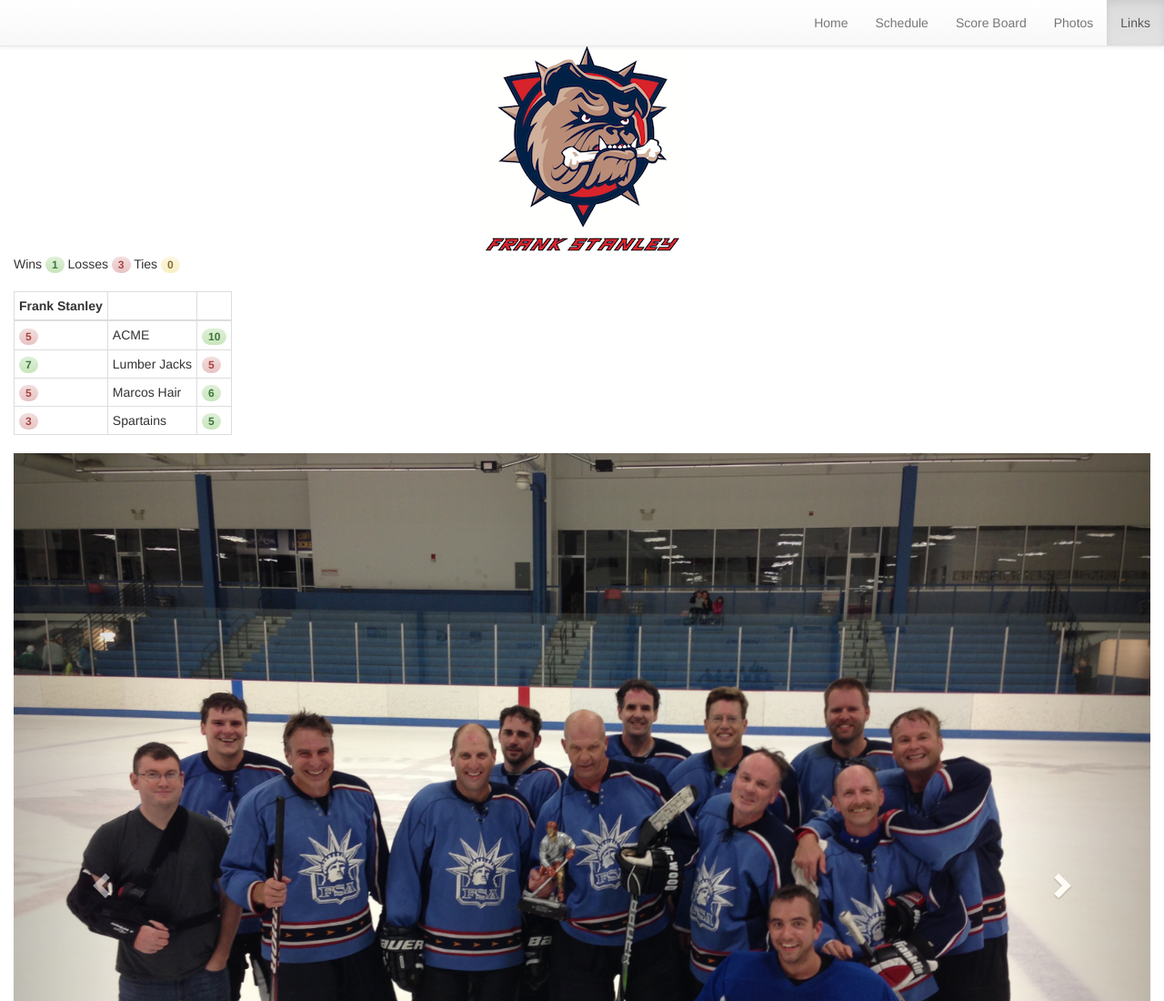
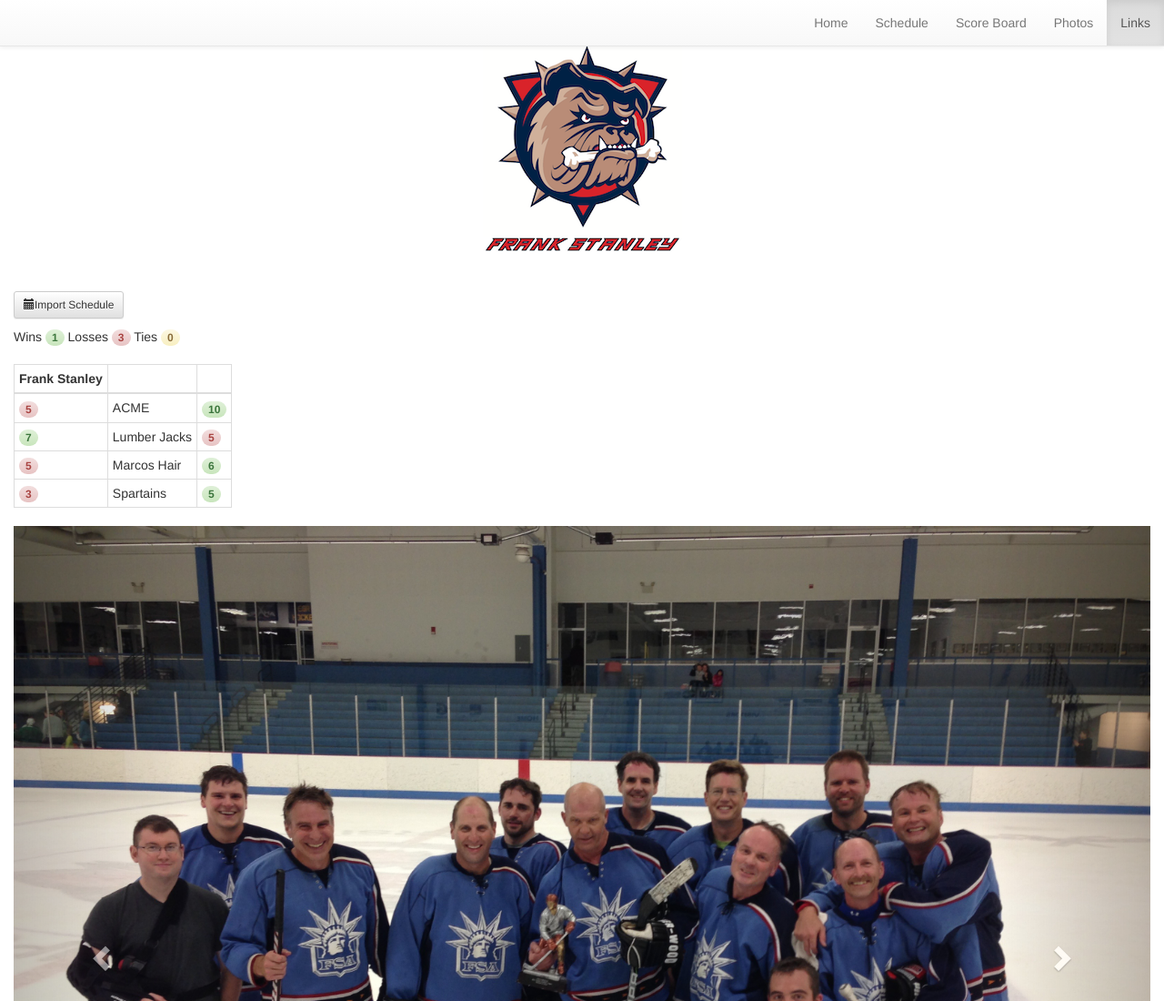
Before and after one commit to frankstanleyhockey/frankstanleyhockey.github.io, a plain HTML site: page index.html in a window 1280 px wide. Shown: the top 1100 px of the page at 91% size. Drawn offline with nearby package versions, Linux system fonts and the light colour scheme; a script that the page names is missing.

Commit message:
added import calendar

```diff
--- a/index.html
+++ b/index.html
@@ -42,7 +42,15 @@
     <br/>
     <br/>
     <img src="banner.png" class="img-responsive center-block"></img>
-
+    <br />
+    <br />
+    <div class="col-md-12">
+      <a class="btn btn-default btn-sm" role="button" href="https://calendar.google.com/calendar/ical/d7vvd9vnv4eui24g963pvtiqcs%40group.calendar.google.com/public/basic.ics">
+        <span class="glyphicon glyphicon glyphicon-calendar" aria-hidden="true"></span>Import Schedule
+      </a>
+    </div>
+    <br />
+    <br />
     <div id="schedule" class="container-fluid">
       <div id="schedulepanels" class="row"></div>
     </div>
```
